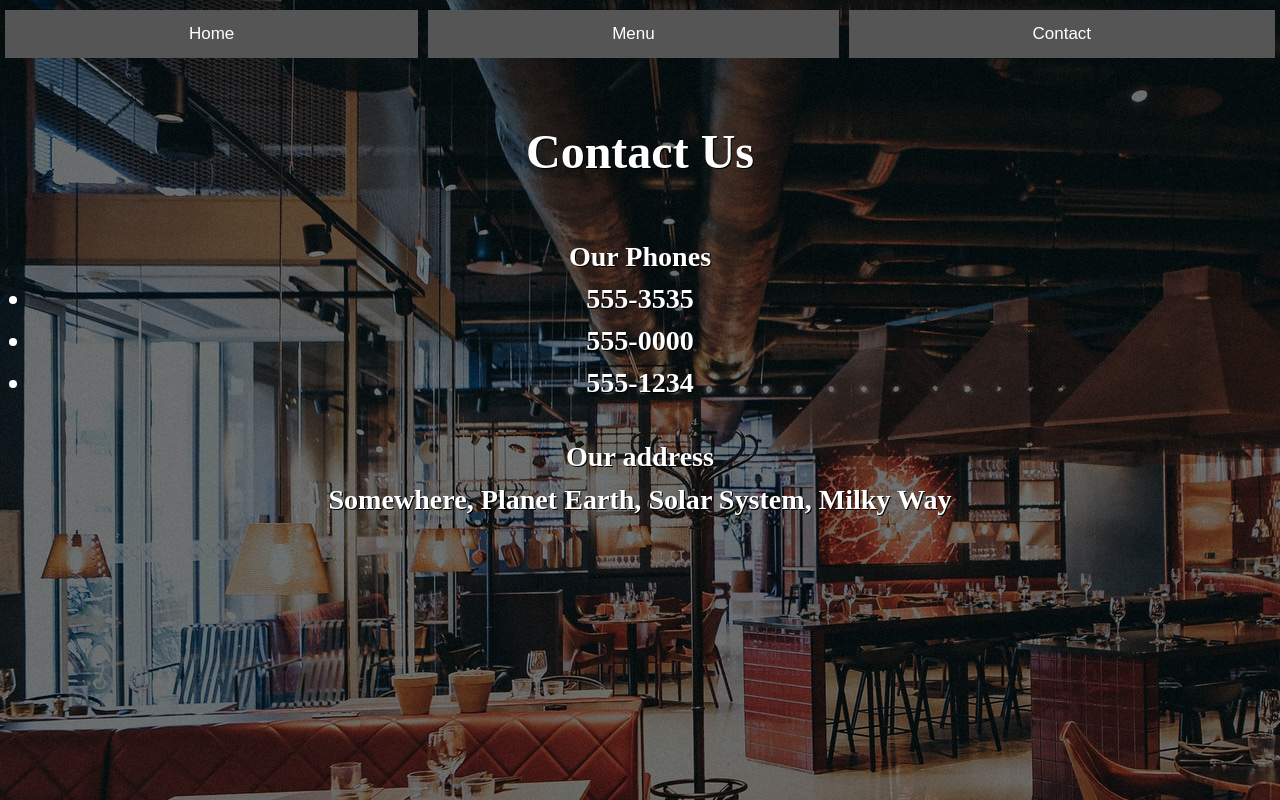
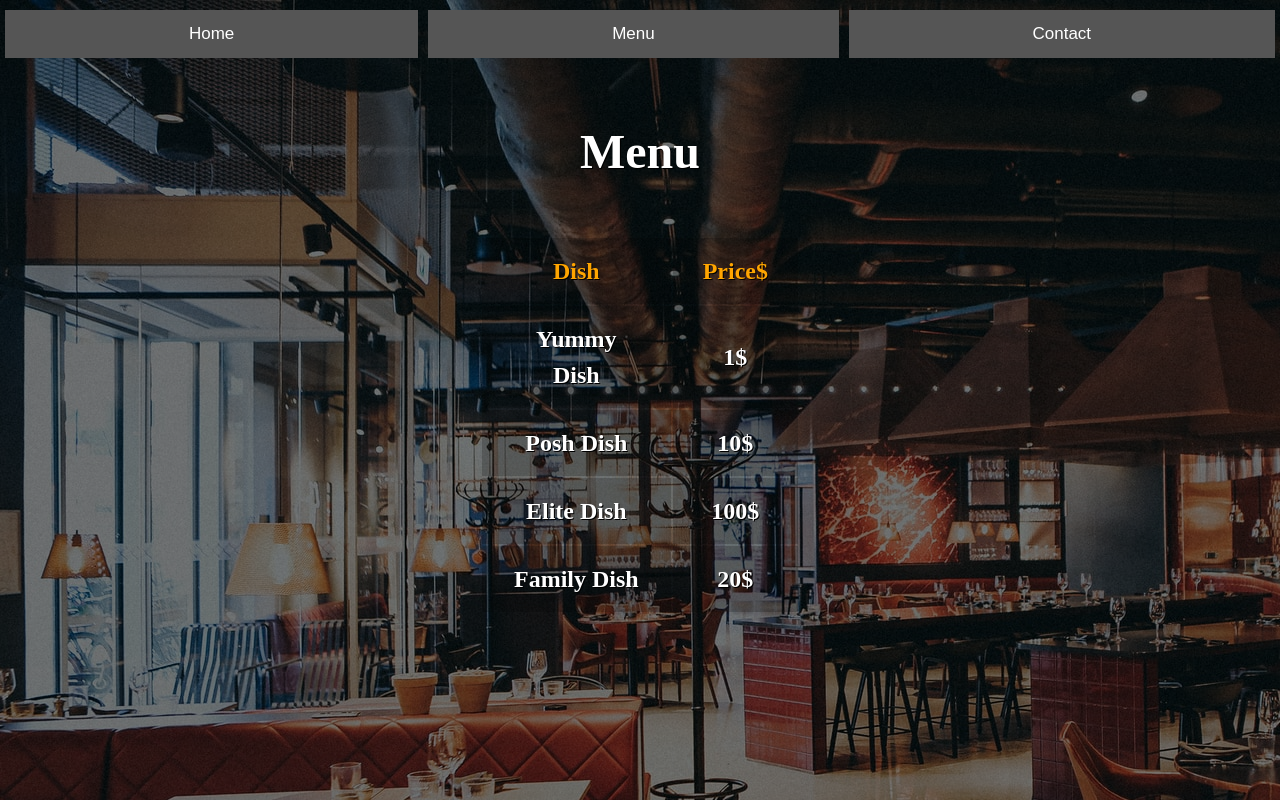
Before and after one commit to SevenTimes/restaurant-page, a plain HTML site: page index.html in a window 1280 px wide. Drawn offline with Linux system fonts and the light colour scheme.

Commit message:
add menu module

```diff
--- a/main.js
+++ b/main.js
@@ -1 +1 @@
-(()=>{"use strict";function e(e,t){const n=document.createElement("button");return n.setAttribute("id",e),n.classList.add("tab"),n.textContent=t,n}(function(){const t=document.getElementById("content"),n=function(t){const n=document.createElement("nav");n.setAttribute("id","nav");const c=e("home","Home"),o=e("menu","Menu"),d=e("contact","Contact");return n.appendChild(c),n.appendChild(o),n.appendChild(d),n}();t.appendChild(n);const c=function(e){const t=document.createElement("main");return t.setAttribute("id","main"),t}();t.appendChild(c)})(),function(){const e=document.getElementById("main"),t=function(e){const t=document.createElement("h1");return t.innerText=e,t}("Contact Us");e.appendChild(t);const n=function(){const e=document.createElement("h3");e.innerText="Our Phones";const t=document.createElement("ul");return["555-3535","555-0000","555-1234"].forEach((e=>{const n=document.createElement("li");n.innerText=e,t.appendChild(n)})),e.appendChild(t),e}();e.appendChild(n);const c=function(){const e=document.createElement("h3");e.innerText="Our address";const t=document.createElement("p");return t.innerText="Somewhere, Planet Earth, Solar System, Milky Way",e.appendChild(t),e}();e.appendChild(c)}()})();
+(()=>{"use strict";function t(t,e){const n=document.createElement("button");return n.setAttribute("id",t),n.classList.add("tab"),n.textContent=e,n}const e={"Yummy Dish":1,"Posh Dish":10,"Elite Dish":100,"Family Dish":20};function n(t,e){const n=document.createElement("tr"),c=document.createElement("th"),i=document.createElement("th");return c.innerText=t,n.appendChild(c),i.innerText=`${e}$`,n.appendChild(i),n}function c(){const t=document.createElement("table"),c=n("Dish","Price");t.appendChild(c);for(const c in e){const i=n(c,e[c]);t.appendChild(i)}return t}(function(){const e=document.getElementById("content"),n=function(e){const n=document.createElement("nav");n.setAttribute("id","nav");const c=t("home","Home"),i=t("menu","Menu"),o=t("contact","Contact");return n.appendChild(c),n.appendChild(i),n.appendChild(o),n}();e.appendChild(n);const c=function(t){const e=document.createElement("main");return e.setAttribute("id","main"),e}();e.appendChild(c)})(),function(){const t=document.getElementById("main"),e=function(t){const e=document.createElement("h1");return e.innerText=t,e}("Menu");t.appendChild(e);const n=c();t.appendChild(n)}()})();
--- a/style.css
+++ b/style.css
@@ -47,3 +47,21 @@ h1 {
 h3 {
   margin: 2rem;
 }
+
+table {
+  margin-left: auto;
+  margin-right: auto;
+  width: 25%;
+}
+
+tr {
+  background: linear-gradient(rgba(0, 0, 0, 0.2), rgba(0, 0, 0, 0.2));
+}
+
+tr:first-of-type {
+  color: orange;
+}
+
+th {
+  padding: 15px 30px;
+}
```
